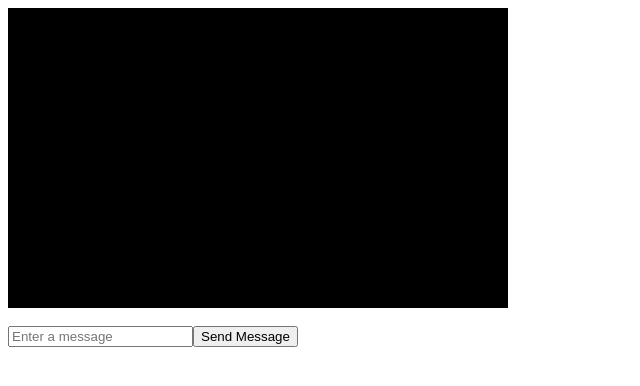
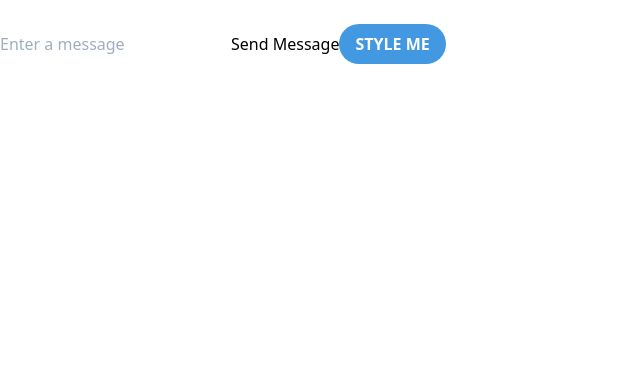
Before and after one commit to l-burrell/chatbox, a Vue app: page / in a window 1280 px wide. Shown: the top 386 px of the page, without its empty margins (0-640 px from the left). Built offline with nearby package versions, Linux system fonts and the light colour scheme; what vuefire would draw is missing.

Commit message:
updating modules

```diff
--- /dev/null
+++ b/postcss.config.js
@@ -0,0 +1,9 @@
+const autoprefixer = require('autoprefixer');
+const tailwindcss = require('tailwindcss');
+
+module.exports = {
+  plugins: [
+    tailwindcss,
+    autoprefixer,
+  ],
+};
--- a/src/App.vue
+++ b/src/App.vue
@@ -5,8 +5,14 @@
     <input type="text" placeholder="Enter a message" v-model="newMessage"/>
     <!-- <h3>{{newMessage}}</h3> -->
     <button @click="sendMessage(newMessage)">Send Message</button>
+
+    <button class="bg-blue-500 hover:bg-blue-1000 text-white font-bold py-2 px-4 rounded-full">
+      STYLE ME
+    </button>
+
   </div>
 </template>
+
 
 <script>
 import Messages from "./components/Messages.vue";
--- /dev/null
+++ b/src/assets/styles/index.css
@@ -0,0 +1,3 @@
+@tailwind base;
+@tailwind components;
+@tailwind utilities;
--- a/src/components/Messages.vue
+++ b/src/components/Messages.vue
@@ -12,7 +12,7 @@ export default {
 </script>
 
 <style scoped>
-#box {
+/* #box {
     background: #000;
     width: 500px;
     height: 300px;
@@ -22,5 +22,5 @@ export default {
     font-family:Georgia, 'Times New Roman', Times, serif;
     padding: 10px 20px;
     box-shadow: grey 30px 500;
-}
+} */
 </style>
--- a/src/main.js
+++ b/src/main.js
@@ -1,6 +1,7 @@
 import Vue from 'vue'
 import App from './App.vue'
 import {firestorePlugin} from 'vuefire'
+import './assets/styles/index.css';
 
 Vue.config.productionTip = false
 Vue.use(firestorePlugin);
```
Also changed, not shown: 1 other file (tests, documents, lock files or other folders).
